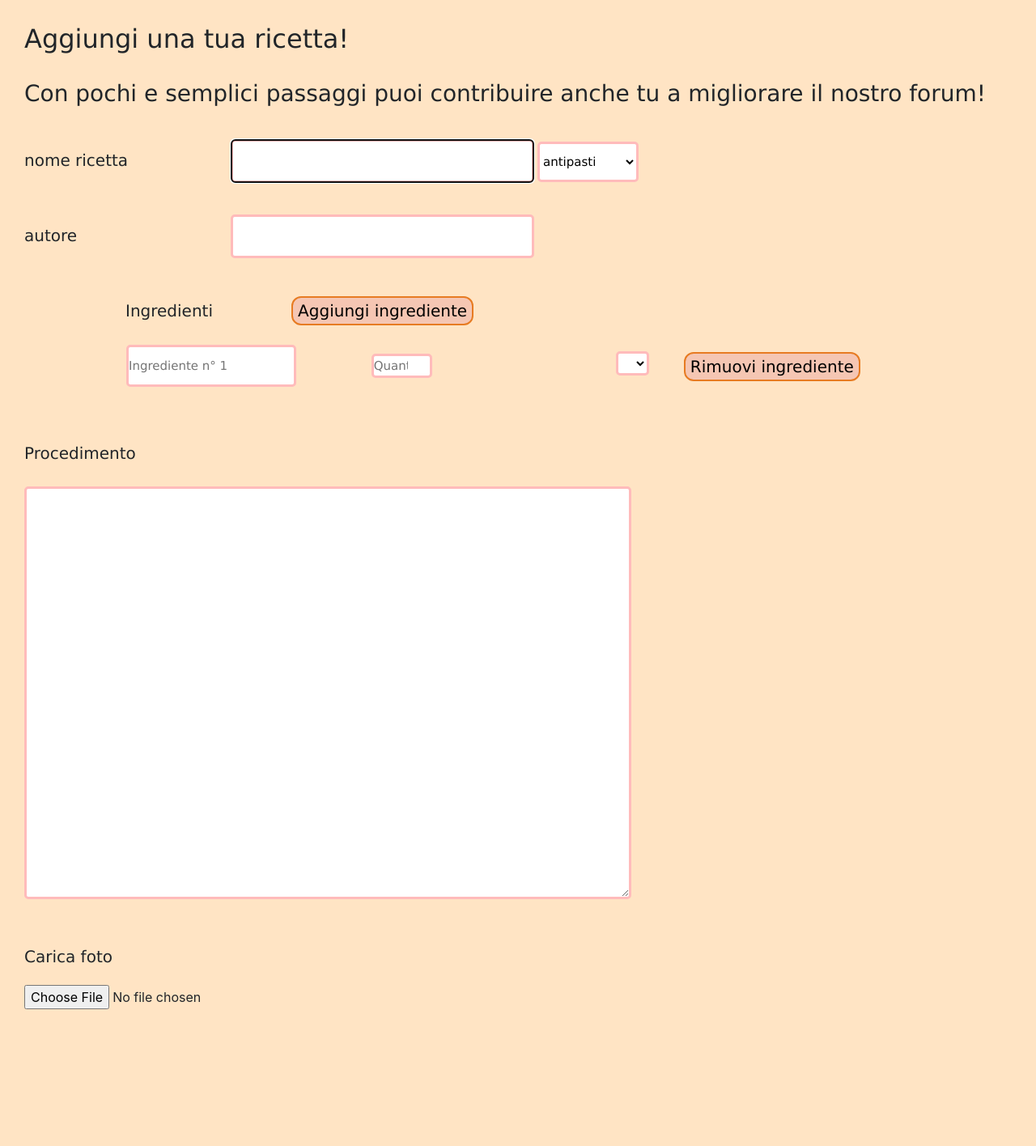
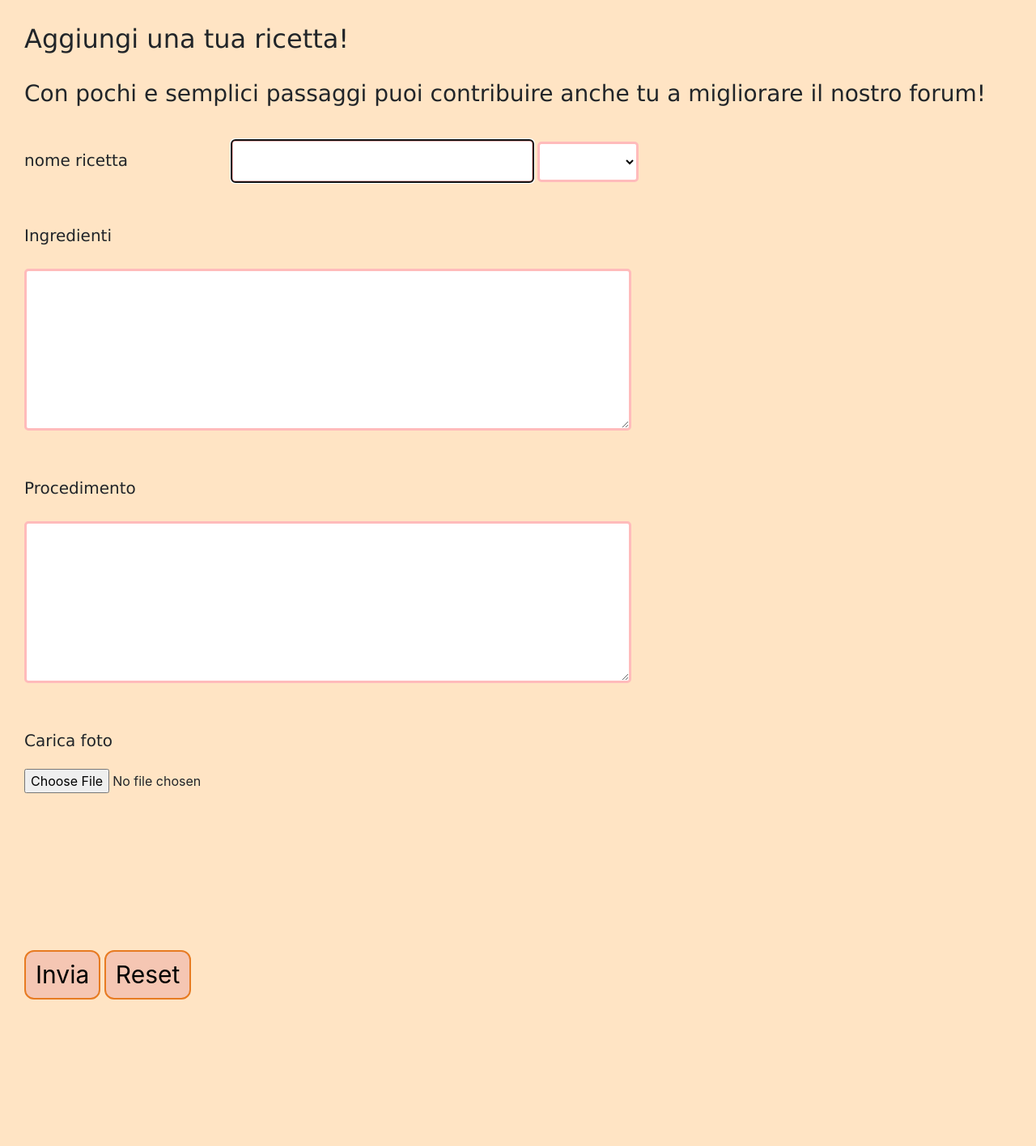
Before and after one commit to cooking-forum/cooking, a PHP site: page /ricette/form-ricette.html in a window 1280 px wide. Shown: the part 80-1496 px from the top of the page at 81% size. After the commit the page ends 1315 px from the top, so only its background shows below. Run offline with PHP 8.4, Linux system fonts and the light colour scheme.

Commit message:
Add files via upload

```diff
--- a/ricette/form-ricette.css
+++ b/ricette/form-ricette.css
@@ -64,6 +64,7 @@ h3 {
     display: inline-block;
     border: 3px solid rgb(255, 187, 187);
     border-radius: 5px;
+    height:200px;
 }
 
 .btn {
--- a/ricette/form-ricette.html
+++ b/ricette/form-ricette.html
@@ -9,7 +9,6 @@
     <script type="application/javascript" src="../bootstrap/js/bootstrap.js"></script>
     <script src="../bootstrap/js/bootstrap.min.js"></script>
     <script src="check-ricette.js"> </script>
-    <script src="add-ingrediente.js"> </script>
     <title> Ricetta - FORM </title>
 </head>
 <body>
@@ -25,42 +24,20 @@
             <label for="nome-ricetta" class="label"> nome ricetta </label>
             <input type="text" name="nomeRicetta" class="form-input" required autofocus />
             <select class='tipologia' id='tip' name='tipo' placeholder='Tipologia' required>
+                <option></option>
                 <option value='antipasti'>antipasti</option>
                 <option value='primi'>primi</option>
                 <option value='secondi'>secondi</option>
+                <option value='contorni'>contorni</option>
                 <option value='dolci'>dolci</option>
             </select>
             <br> <br>
 
-            <label for="nome-utente" class="label"> autore </label>
-            <input type="text" name="nomeAutore" class="form-input" required />
-            <br> <br>
 
-            <div class="wrapper">
-                <label for="ingredienti" class="label"> Ingredienti </label>
-                <input class="btn-ingr" type="button" value="Aggiungi ingrediente" onclick="addIngrediente();" />
-                <div class="ingr-div">
-                    <div class="div">
-                        <table id="ingr-table">
-                        <tr id="row1">
-                            <td><input type='text' class='label-ingr' id='i1' name='ingrediente1' placeholder='Ingrediente n° 1' required /> </td>
-                            <td><input type='number' class='num' id='n1' name='numero1' step='0.5' placeholder='Quantità' min="0" required /> </td>
-                            <td>
-                                <select class='unita' id='u1' name='unita1' placeholder='Unità' required>
-                                    <option value='gr'>gr</option>
-                                    <option value='kg'>kg</option>
-                                    <option value='l'>l</option>
-                                    <option value='ml'>ml</option>
-                                </select>
-                            </td>
-                            <td>
-                                <input class="btn-ingr" type='button' value='Rimuovi ingrediente' onclick="deleteIngrediente(0);" />
-                            </td>
-                        </tr>
-                    </table>
-                    </div>
-                </div>
-            </div>
+            <label for="ingredienti" class="label"> Ingredienti </label> <br>
+            <textarea class="form-textarea" id="ingredienti" name="ingredienti" rows="20" cols="20" placeholder="Inserire gli ingredienti della ricetta" required > </textarea>
+
+
             <br> <br>
             <label for="procedimento" class="label"> Procedimento </label> <br>
             <textarea class="form-textarea" id="procedimento" name="procedimento" rows="20" cols="100" placeholder="Inserire il procedimento della ricetta" required> </textarea>
```
